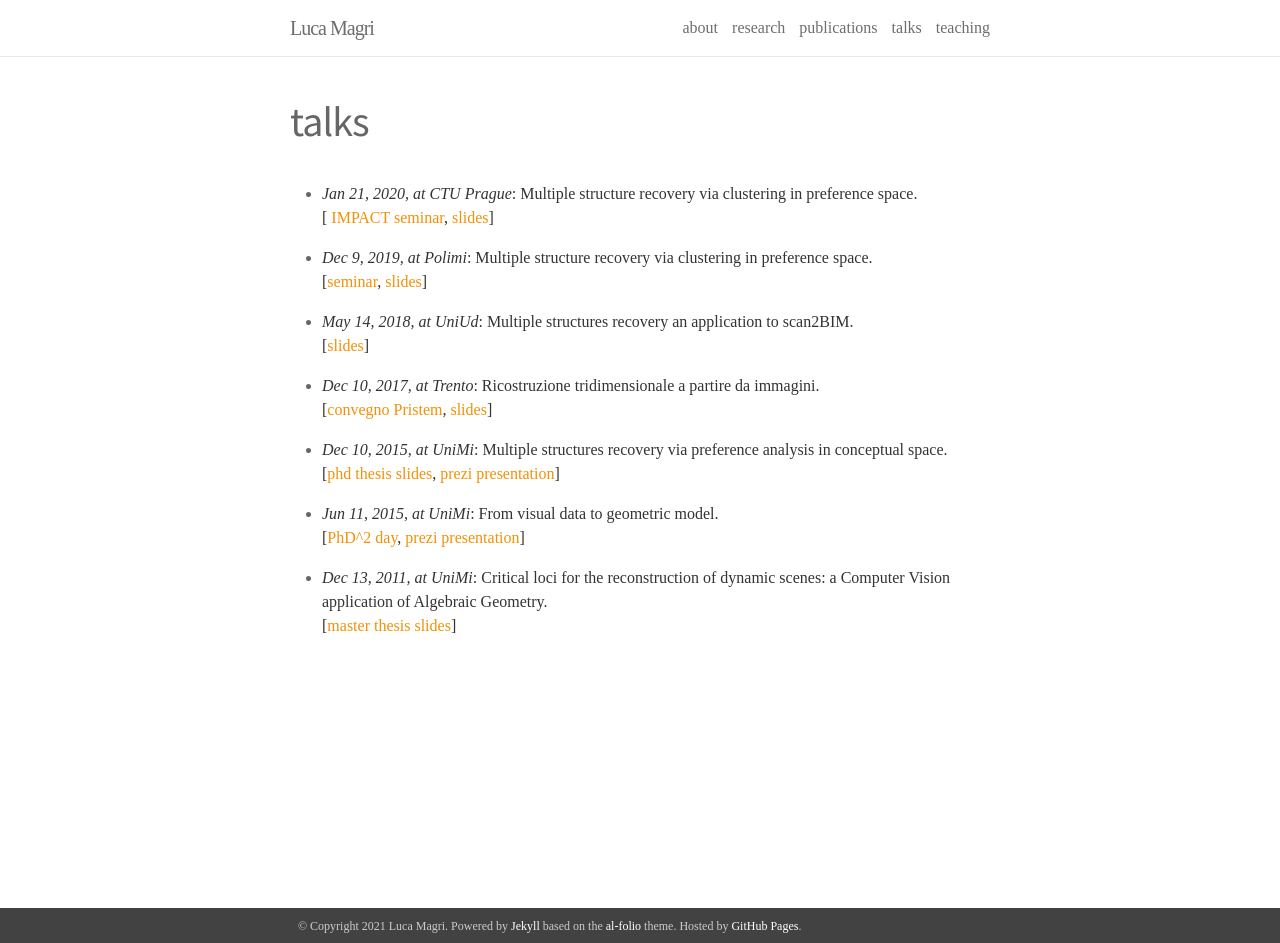
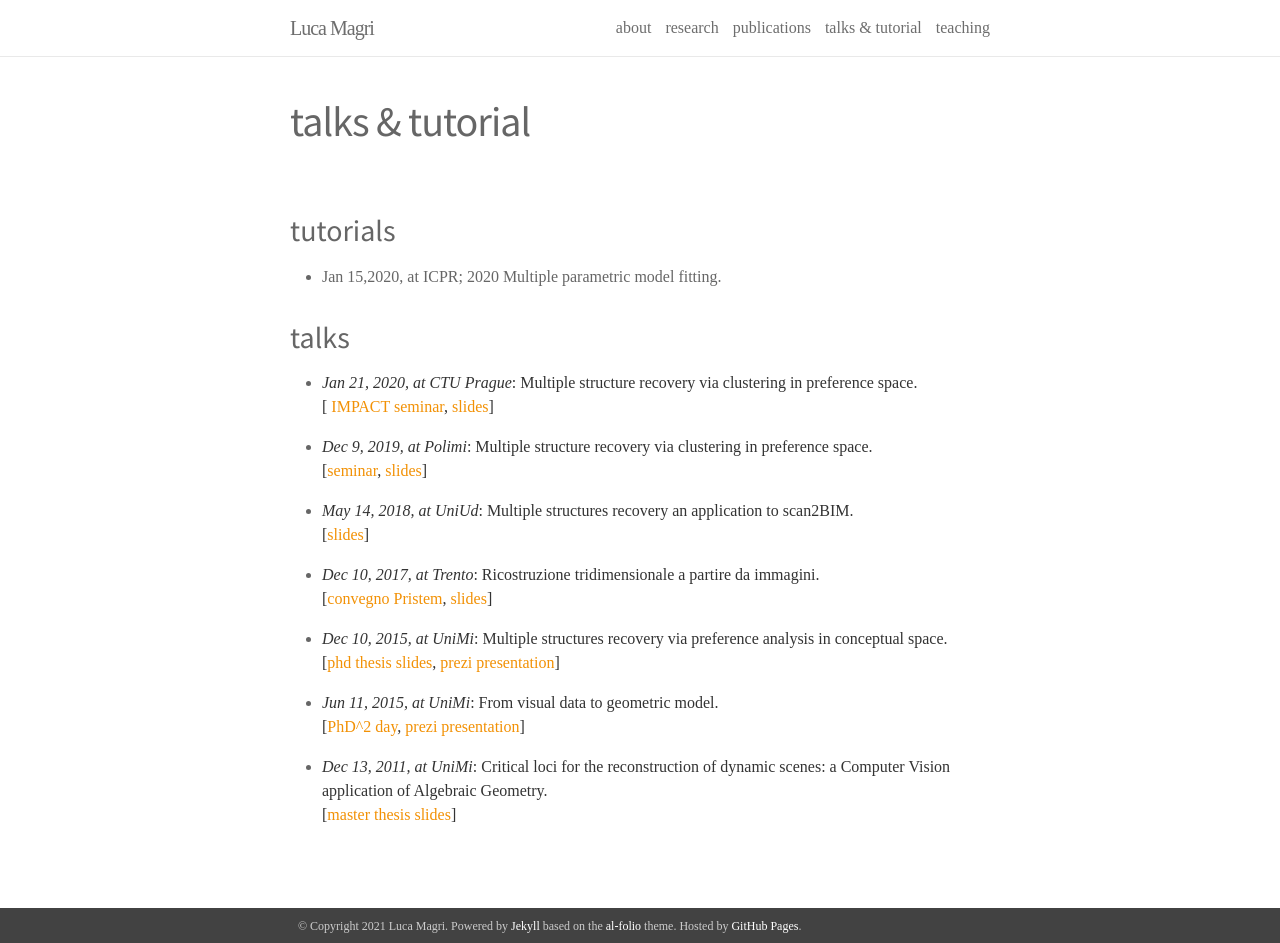
Before and after one commit to magrilu/magrilu.github.io, a Jekyll site: the page built from _pages/talks.md, in a window 1280 px wide and 943 px high. Built offline with Jekyll 4.4.1, drawn with Linux system fonts in a browser that asks for light colours; nearby versions of some CDN libraries; some web fonts are replaced.

Commit message:
add tutorial ICPR2020

```diff
--- a/_pages/talks.md
+++ b/_pages/talks.md
@@ -1,10 +1,14 @@
 ---
 layout: page
-title: talks
+title: talks & tutorial
 permalink: /talks/
 description:
 ---
+### tutorials
 
+* Jan 15,2020, at ICPR; 2020 Multiple parametric model fitting.
+
+### talks
  {% if site.talks  %}
   {% assign talks = site.talks | reverse %}
 {% for talk in talks %}
```
Also changed, not shown: _news/announcement_4.md (added, +8 -0 lines), _pages/cs.md (+7 -2 lines).
